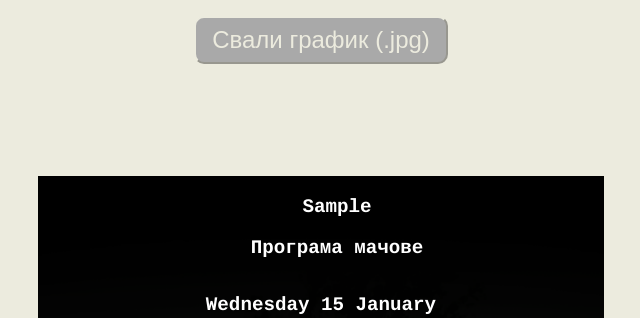
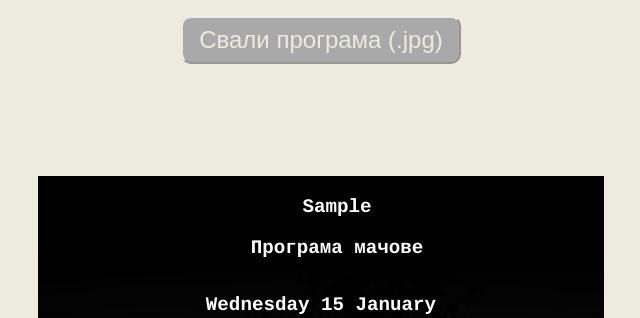
Before and after one commit to Omayski13/Football_schedule, a Django app: page /program/display/ in a window 1280 px wide. Shown: the part 220-538 px from the top of the page, without its empty margins (319-959 px from the left). Run offline with Django 5.2, Linux system fonts and the light colour scheme; a user stored in the database is signed in; tables that the repository leaves empty hold one stand-in row (values such as "Sample post").

Commit message:
fix: updated display-program and form-program

```diff
--- a/football_schedule/static/style/program.css
+++ b/football_schedule/static/style/program.css
@@ -2,16 +2,6 @@ section#program{
     padding: 2rem;
     margin: 5rem;
 }
-
-/*div#program-image {*/
-/*    background-image: url('/static/images/program-background-ball-tree.png');*/
-/*    background-size: contain; !* Ensures the full image is shown *!*/
-/*    background-position: center;*/
-/*    background-repeat: no-repeat;*/
-/*    width: 100%; !* Adjust width as needed *!*/
-/*    height: 100vh; !* Full viewport height *!*/
-/*}*/
-
 
 div#program-image {
     background-image: url('/static/images/program-background-ball-tree.png');
@@ -20,16 +10,12 @@ div#program-image {
     background-repeat: no-repeat; /* Prevents tiling */
     width: 100%; /* Full width */
     height: 100vh; /* Full screen height */
-    /*display: flex; !* Enables centering content *!*/
-    /*justify-content: center; !* Centers horizontally *!*/
     align-items: center; /* Centers vertically */
     color: white; /* Ensures text is visible on the background */
     text-align: center;
     font-size: 1.5rem;
     font-weight: bold;
 }
-
-
 
 div#matches {
     display: flex;
@@ -97,3 +83,8 @@ td#small {
     align-items: center;
     justify-content: center;
 }
+
+#form-program-club-emblem{
+    height: 100px;
+    width: auto;
+}
--- a/football_schedule/templates/programs/display-program.html
+++ b/football_schedule/templates/programs/display-program.html
@@ -5,7 +5,7 @@
     {% include 'head.html' with bootstrap=False %}
 
     <div id="display-page">
-        <button id="download-screenshot">Свали график (.jpg)</button>
+        <button id="download-screenshot">Свали програма (.jpg)</button>
     </div>
 
 <section id="program" class="p-2 m-5">
@@ -65,53 +65,50 @@
 </section>
 
     <script src="https://cdnjs.cloudflare.com/ajax/libs/html2canvas/1.4.1/html2canvas.min.js"></script>
+
 <script>
 document.getElementById("download-screenshot").addEventListener("click", function () {
-    let section = document.getElementById("program-image"); // Background container
-    let table = document.getElementById("matches"); // Table container
+    let section = document.getElementById("program-image"); // The section we want to capture
 
-    let computedStyle = window.getComputedStyle(section);
-    let bgImage = computedStyle.backgroundImage;
+    // Capture the entire section exactly as it appears on the screen
+    html2canvas(section, {
+        backgroundColor: null,  // Avoid default black background
+        scale: 2,               // Higher scale for better quality
+        useCORS: true,          // Allow cross-origin resources (like images)
+        logging: false,         // Disable logging for cleaner code
+        scrollX: 0,             // No scrolling offsets
+        scrollY: 0,             // No scrolling offsets
+    }).then(canvas => {
+        // Get the original width and height of the captured content
+        let originalWidth = canvas.width;
+        let originalHeight = canvas.height;
 
-    if (bgImage.startsWith("url(")) {
-        bgImage = bgImage.slice(5, -2); // Extract the URL from `url("...")`
-    }
+        // Define how much to crop from the left and right (200px from each side)
+        let cropMargin = 750; // 200px from the left and right
+        let newWidth = originalWidth - (2 * cropMargin); // Crop from both sides
+        let newHeight = originalHeight; // Height remains the same
 
-    let img = new Image();
-    img.crossOrigin = "anonymous"; // Fix for images not loading
-    img.src = bgImage;
+        // Create a new canvas for the cropped content
+        let croppedCanvas = document.createElement("canvas");
+        croppedCanvas.width = newWidth;
+        croppedCanvas.height = newHeight;
+        let ctx = croppedCanvas.getContext("2d");
 
-    img.onload = function () {
-        let portraitWidth = 1400; // Adjust portrait width
-        let portraitHeight = 2200; // Adjust portrait height
+        // Draw the cropped section onto the new canvas (skip the left and right margins)
+        ctx.drawImage(canvas, cropMargin, 0, newWidth, newHeight, 0, 0, newWidth, newHeight);
 
-        let canvas = document.createElement("canvas");
-        canvas.width = portraitWidth;
-        canvas.height = portraitHeight;
-        let ctx = canvas.getContext("2d");
-
-        // Draw the background image first
-        ctx.drawImage(img, 0, 0, portraitWidth, portraitHeight);
-
-        // Ensure table images load before capturing
-        setTimeout(() => {
-            html2canvas(table, { backgroundColor: null, scale: 2, useCORS: true }).then(tableCanvas => {
-                let tableX = (portraitWidth - tableCanvas.width) / 2; // Center table
-                let tableY = 100; // Adjust position from the top
-
-                ctx.drawImage(tableCanvas, tableX, tableY);
-
-                // Convert to JPG and download
-                let link = document.createElement("a");
-                link.href = canvas.toDataURL("image/jpeg", 0.95);
-                link.download = "schedule_with_table.jpg"; // Filename
-                link.click(); // Trigger download
-            });
-        }, 1000); // 1s delay ensures images load
-    };
+        // Convert cropped canvas to JPG format
+        let link = document.createElement("a");
+        link.href = croppedCanvas.toDataURL("image/jpeg", 0.95); // 95% JPG quality
+        link.download = "program.jpg"; // The downloaded file name
+        link.click(); // Trigger the download
+    });
 });
+</script>
 
 
-</script>
+
+
+
 
 {% endblock %}
--- a/football_schedule/templates/programs/form-program.html
+++ b/football_schedule/templates/programs/form-program.html
@@ -10,6 +10,10 @@
         </div>
 
         <h3 class="text-center pb-2">Емблема</h3>
+        <p class="text-center" style="font-style: italic; font-weight: inherit">Ако не добавите клубна емблема от полето по-долу ще бъде използвана тази снимка</p>
+        <div class="text-center">
+            <img id="form-program-club-emblem" src="{{ display_program_form.initial.club_emblem.url }}">
+        </div>
         <div class="text-center">
             {{ display_program_form.club_emblem }}
         </div>
```
